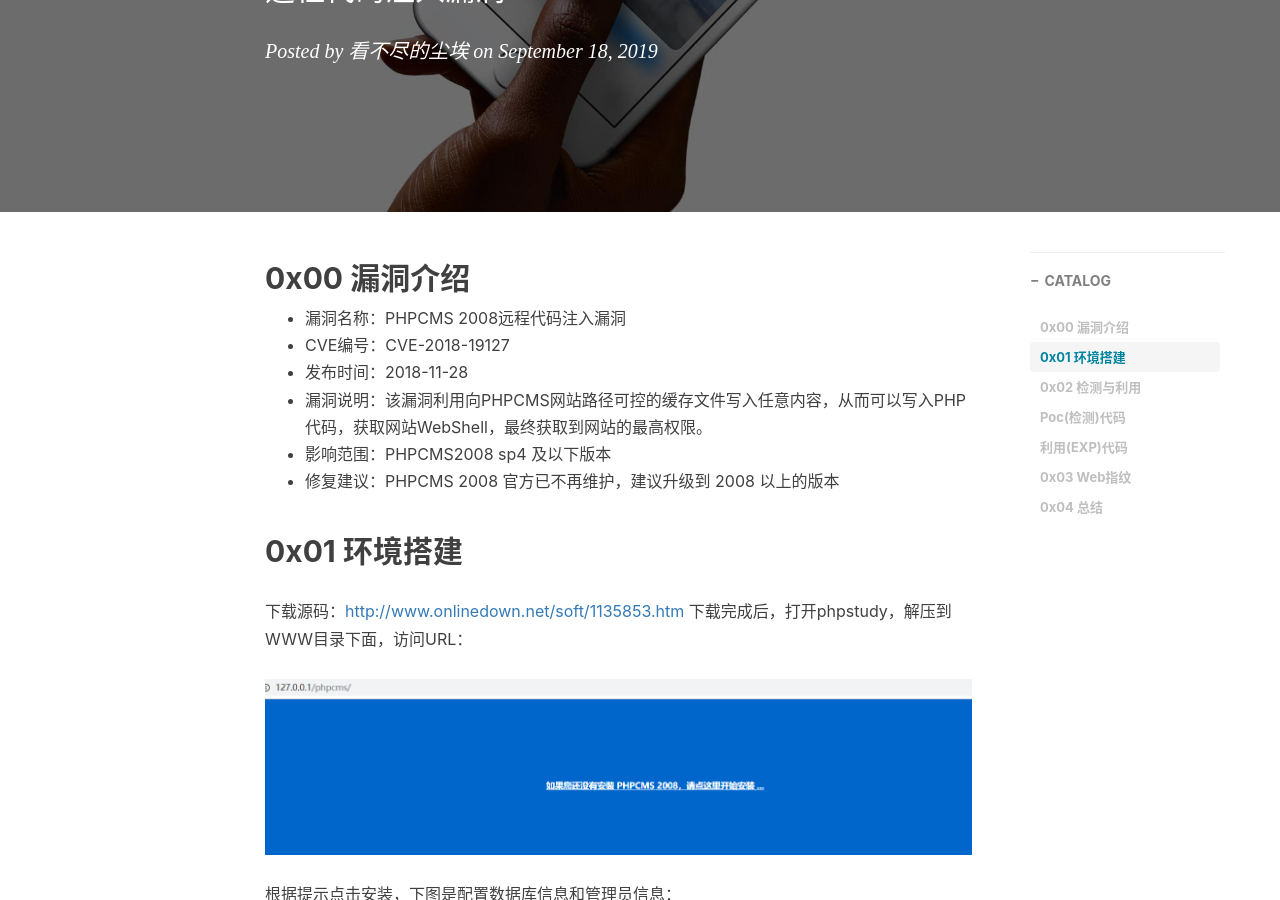
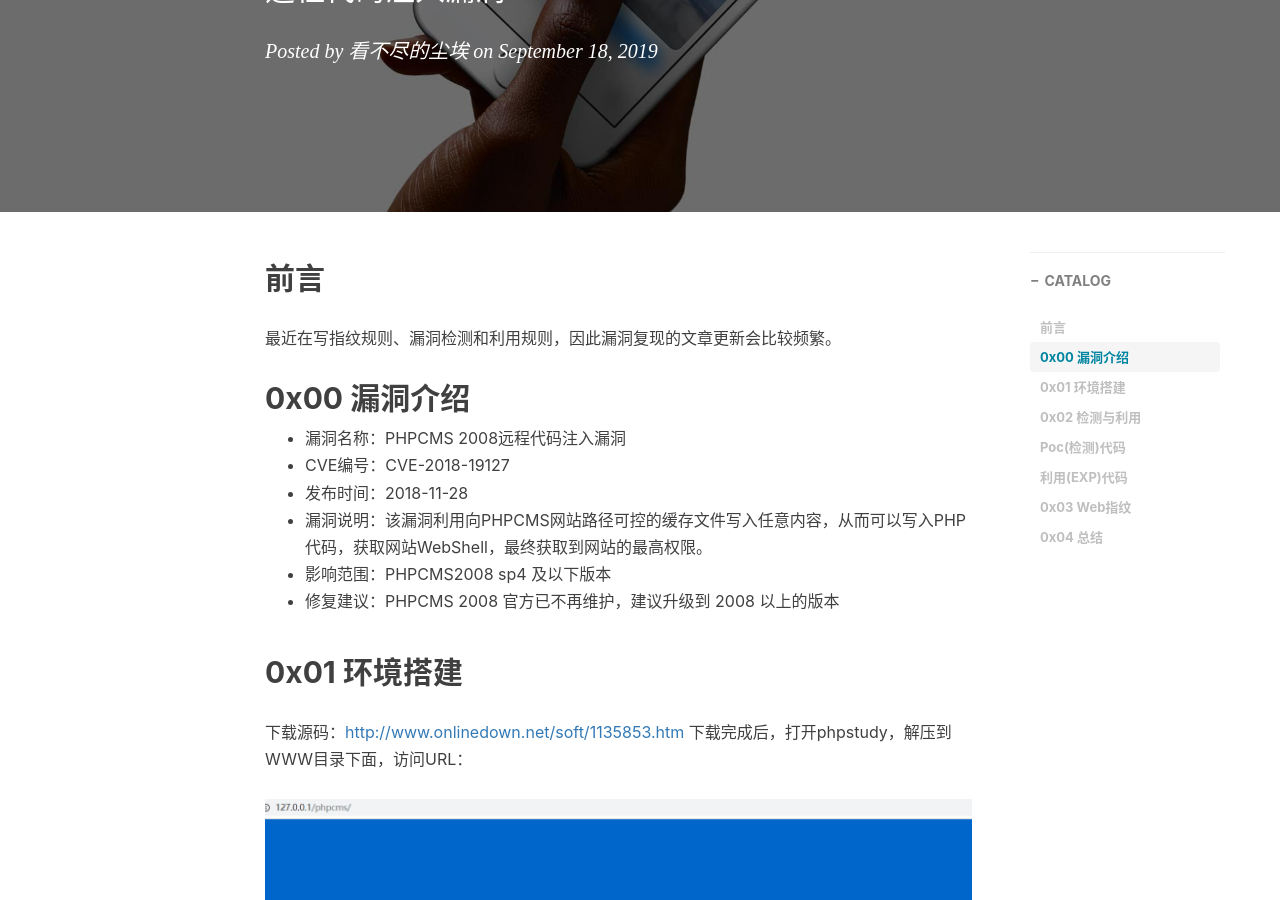
Before and after one commit to FiveAourThe/FiveAourThe.github.io, a Jekyll site: the page built from _posts/2019-09-18- PHPCMS 2008远程代码注入漏洞.md, in a window 1280 px wide and 900 px high, scrolled down 371 px. Built offline with Jekyll 4.4.1, drawn with Linux system fonts in a browser that asks for light colours; nearby versions of some CDN libraries; comment, search, counter and statistics services are not loaded.

Commit message:
Update 2019-09-18- PHPCMS 2008远程代码注入漏洞.md

```diff
--- a/_posts/2019-09-18- PHPCMS 2008远程代码注入漏洞.md
+++ b/_posts/2019-09-18- PHPCMS 2008远程代码注入漏洞.md
@@ -9,6 +9,8 @@
 tags:
     - 远程代码注入漏洞
 ---
+## 前言
+最近在写指纹规则、漏洞检测和利用规则，因此漏洞复现的文章更新会比较频繁。
 ## 0x00 漏洞介绍
 * 漏洞名称：PHPCMS 2008远程代码注入漏洞
 * CVE编号：CVE-2018-19127
```
